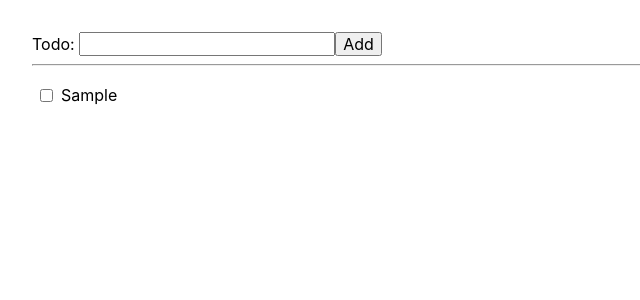
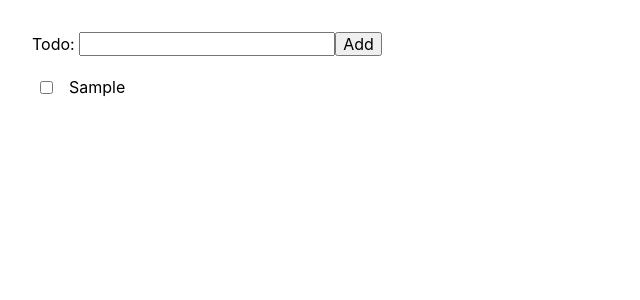
Before and after one commit to underscoredotspace/todo-redux-react, a React (Create React App) app: page / in a window 1280 px wide. Both pictures are taken after typing "Sample" into the empty fields and a click on the button "Add". Shown: the top 300 px of the page, without its empty margins (0-640 px from the left). Built offline with nearby package versions, Linux system fonts and the light colour scheme.

Commit message:
create TodoAdd component simplify exported Todo type

```diff
--- a/src/App.tsx
+++ b/src/App.tsx
@@ -1,10 +1,11 @@
-import React, { useState, FormEvent } from "react";
+import React from "react";
 
 import { addTodo, toggleComplete } from "./redux/actions";
 import { connect } from "react-redux";
 
 import { Todos } from "./types";
 import TodoItem from "./components/TodoItem";
+import TodoAdd from "./components/TodoAdd";
 
 import "normalize.css";
 import "./App.css";
@@ -16,42 +17,15 @@ interface AppProps {
 }
 
 const App = ({ todos, addTodo, toggleComplete }: AppProps) => {
-  const [newTodo, setTodo] = useState("");
-
-  const handleNewTodo = (event: FormEvent): void => {
-    event.preventDefault();
-
-    if (newTodo.trim().length < 3) {
-      return;
-    }
-
-    addTodo(newTodo);
-    setTodo("");
-  };
-
   return (
     <>
-      <form className="todo-add" onSubmit={handleNewTodo}>
-        <label htmlFor="todo">Todo: </label>
-        <input
-          type="text"
-          name="todo"
-          id="todo"
-          value={newTodo}
-          autoComplete="off"
-          onChange={e => setTodo(e.target.value)}
-        />
-        <button type="submit">Add</button>
-      </form>
-
-      <hr />
+      <TodoAdd addTodo={addTodo} />
 
       <ul className="todo-list">
-        {Object.keys(todos).map(id => (
+        {Object.entries(todos).map(([id, todo]) => (
           <TodoItem
-            id={id}
-            todo={todos[id]}
-            toggleComplete={() => toggleComplete(id)}
+            todo={{ id, ...todo }}
+            toggleComplete={toggleComplete}
             key={`todo-${id}`}
           />
         ))}
--- /dev/null
+++ b/src/components/TodoAdd.tsx
@@ -0,0 +1,37 @@
+import React, { FormEvent, useState } from "react";
+
+interface TodoAddProps {
+  addTodo: (text: string) => void;
+}
+
+const TodoAdd: React.FC<TodoAddProps> = ({ addTodo }) => {
+  const [newTodo, setTodo] = useState("");
+
+  const handleNewTodo = (event: FormEvent): void => {
+    event.preventDefault();
+
+    if (newTodo.trim().length < 3) {
+      return;
+    }
+
+    addTodo(newTodo);
+    setTodo("");
+  };
+
+  return (
+    <form className="todo-add" onSubmit={handleNewTodo}>
+      <label htmlFor="todo">Todo: </label>
+      <input
+        type="text"
+        name="todo"
+        id="todo"
+        value={newTodo}
+        autoComplete="off"
+        onChange={e => setTodo(e.target.value)}
+      />
+      <button type="submit">Add</button>
+    </form>
+  );
+};
+
+export default TodoAdd;
--- a/src/components/TodoItem.css
+++ b/src/components/TodoItem.css
@@ -4,9 +4,14 @@
   padding: 0.25rem 0;
   align-items: center;
 }
-.todo-item label:hover {
-  background-color: azure;
-  text-shadow: 0 0 5px silver;
+
+.todo-item label {
+  padding: 0.125rem 0.5rem;
+}
+
+.todo-item:hover {
+  background-color: rgba(255, 105, 180, 0.25);
+  box-shadow: 0 0 1px hotpink;
   cursor: pointer;
 }
 
--- a/src/components/TodoItem.tsx
+++ b/src/components/TodoItem.tsx
@@ -1,23 +1,28 @@
 import React from "react";
-import { TodoContent } from "../types";
 import "./TodoItem.css";
 
 interface TodoItemProps {
-  id: string;
-  todo: TodoContent;
-  toggleComplete: () => void;
+  todo: {
+    id: string;
+    text: string;
+    completed: boolean;
+  };
+  toggleComplete: (id: string) => void;
 }
 
-const TodoItem: React.FC<TodoItemProps> = ({ id, todo, toggleComplete }) => (
+const TodoItem: React.FC<TodoItemProps> = ({
+  todo: { id, text, completed },
+  toggleComplete
+}) => (
   <li className="todo-item">
     <input
       type="checkbox"
       name={`todo-${id}`}
       id={`todo-${id}`}
-      checked={todo.completed}
-      onChange={_ => toggleComplete()}
+      checked={completed}
+      onChange={() => toggleComplete(id)}
     />
-    <label htmlFor={`todo-${id}`}>{todo.text}</label>
+    <label htmlFor={`todo-${id}`}>{text}</label>
   </li>
 );
 
--- a/src/redux/reducers.ts
+++ b/src/redux/reducers.ts
@@ -1,16 +1,13 @@
 import { generate as shortid } from "shortid";
-import { Todo, Todos as TodosType } from "../types";
+import { Todos } from "../types";
 import { ADD_TODO, TOGGLE_COMPLETED, TodoActionTypes } from "./actionTypes";
 import { combineReducers } from "redux";
 
-const generateNewTodo = (text: string): Todo => ({
+const generateNewTodo = (text: string): Todos => ({
   [shortid()]: { text, completed: false }
 });
 
-const todos = (
-  state: TodosType = {} as TodosType,
-  action: TodoActionTypes
-): TodosType => {
+const todos = (state: Todos = {}, action: TodoActionTypes): Todos => {
   switch (action.type) {
     case ADD_TODO:
       return {
```
Also changed, not shown: src/types.ts (+5 -3 lines).
